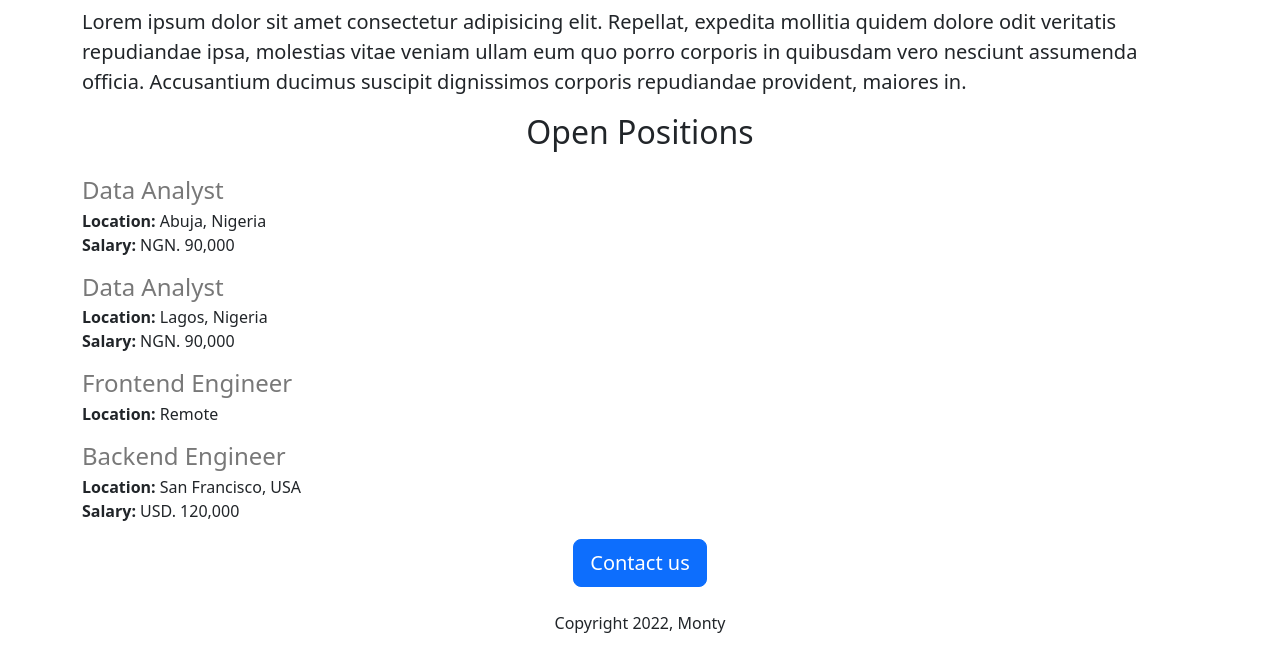
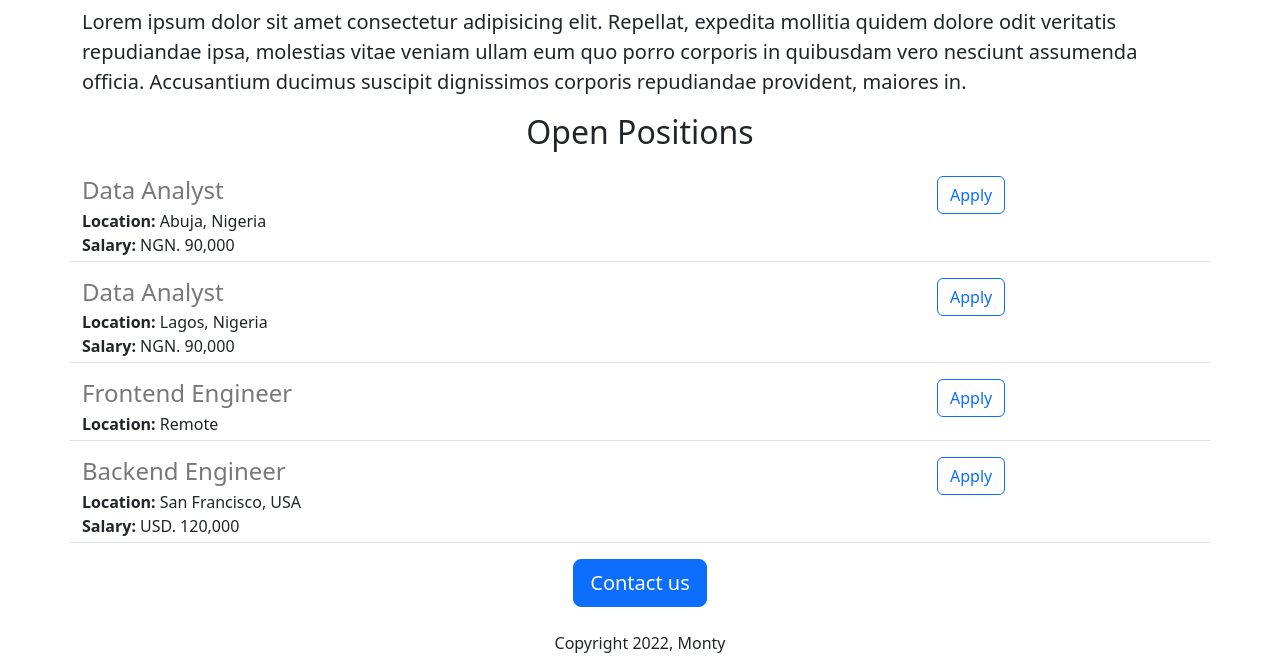
Before and after one commit to Destwule/learnFlask_v2, a Flask app: page / in a window 1280 px wide. Shown: the part 479-1150 px from the top of the page. Before the commit the page ends 1112 px from the top, so only its background shows below. Run offline with Flask 3, Linux system fonts and the light colour scheme.

Commit message:
update app.py and jobitems.html

```diff
--- a/app.py
+++ b/app.py
@@ -1,4 +1,4 @@
-from flask import Flask, render_template
+from flask import Flask, render_template, jsonify
 
 app = Flask(__name__)
 
@@ -33,5 +33,9 @@ JOBS = [
 def hello_world():
 	return render_template("home.html", jobs=JOBS, company_name="Monty")
 
+@app.route("/api/jobs")
+def list_jobs():
+	return jsonify(JOBS)
+
 if __name__ == "__main__":
 	app.run(host='0.0.0.0', debug=True)
--- a/templates/jobitems.html
+++ b/templates/jobitems.html
@@ -1,4 +1,6 @@
-<div style="margin-bottom: 16px">
+<div class="border-bottom row" style="margin-bottom: 16px;
+        padding-bottom: 4px;">
+    <div class="col-9">
         <h4 style="color: rgb(120, 120, 120); margin-bottom: 4px;">{{job['title']}}</h4>
 
         <div>
@@ -9,6 +11,9 @@
         <div>
             <b>Salary:</b> {{ job['salary'] }}
         </div>
-
         {% endif %}
     </div>
+    <div class="col-3">
+        <button type="button" class="btn btn-outline-primary">Apply</button>
+    </div>
+</div>
```
Lines whose indentation alone changed are shown as unchanged.
